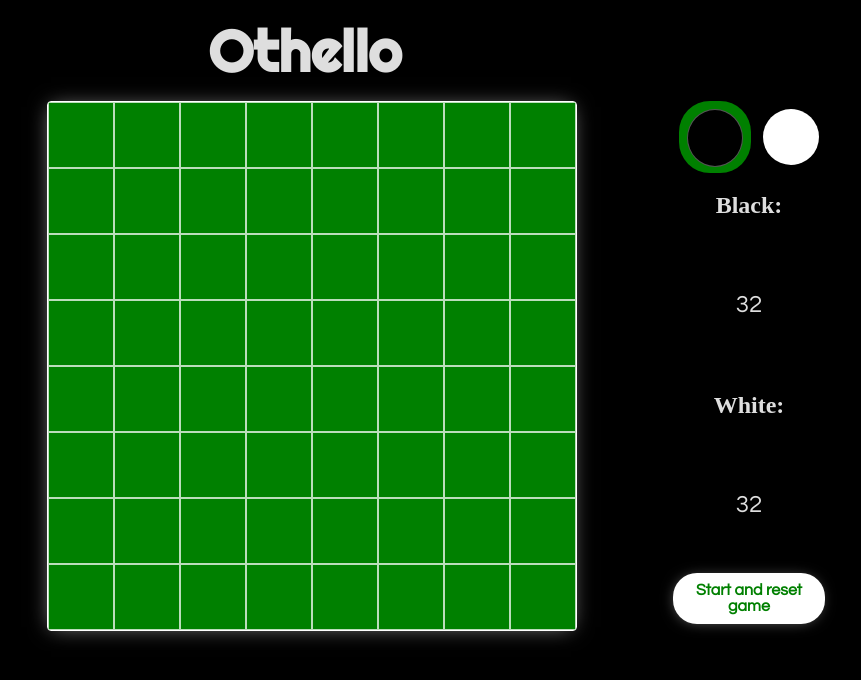
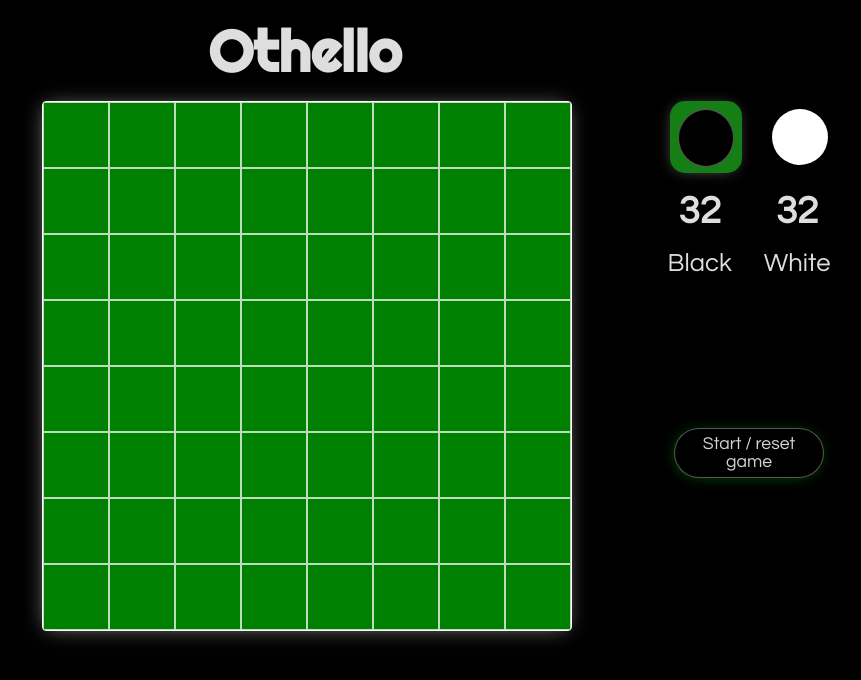
Before and after one commit to Camilaf19/othello-game, a React (Create React App) app: page / in a window 1280 px wide. Shown: the top 680 px of the page, without its empty margins (220-1081 px from the left). Built offline with nearby package versions, Linux system fonts and the light colour scheme.

Commit message:
Refactoring functions and styles

```diff
--- a/src/App.tsx
+++ b/src/App.tsx
@@ -1,44 +1,39 @@
-import { useEffect, useState } from 'react'
-import { Token } from './components/Token'
+import { useState } from 'react'
+import { PlayerStats } from './components/PlayerStats'
+import { Token } from './components/TokenDisplay'
 import { Board } from './classes/board'
 import { Cell } from './classes/cells'
-
 
 function App() {
   const initializeBoard = new Board(8, 8)
   const [board, setBoard] = useState(initializeBoard)
   const newBoard = board.initBoard()
   const [turn, setTurn] = useState(1)
-  const [whiteTokens, setWhiteTokens] = useState(30)
-  const [blackTokens, setBlackTokens] = useState(30)
+  const [whiteTokens, setWhiteTokens] = useState(32)
+  const [blackTokens, setBlackTokens] = useState(32)
 
-  useEffect(() => {
-      setWhiteTokens(32)
-      setBlackTokens(32)
-  }, [])
-
-  function handleClickBoard(irow: number, icol: number): void {
-    const cell = new Cell(irow, icol, turn)
-    let cellValue = cell.validateMove(board)
-    let tokenschanged = cell.flippedTokens
+  function handleClickBoard(irow: number, icol: number) {
+    const cellClass = new Cell(irow, icol, turn)
+    const cellValue = cellClass.validateMove(board)
+    const tokensChanged = cellClass.flippedTokens
     let changeTurn = false
 
     if ((turn === 1 || turn === 2) && cellValue === 0) {
       setWhiteTokens(whiteTokens)
       setBlackTokens(blackTokens)
-    } else if (turn === 1 && blackTokens > 0) {
-      setBlackTokens(blackTokens - tokenschanged)
-      setWhiteTokens(whiteTokens + tokenschanged - 1)
+    } else if (turn === 1) {
+      setBlackTokens((prevBlackTokens) => prevBlackTokens - tokensChanged)
+      setWhiteTokens((prevWhiteTokens) => prevWhiteTokens + tokensChanged - 1)
       changeTurn = true
-    } else if (turn === 2 && whiteTokens > 0) {
-      setWhiteTokens(whiteTokens - tokenschanged )
-      setBlackTokens(blackTokens + tokenschanged - 1)
+    } else if (turn === 2) {
+      setWhiteTokens((prevWhiteTokens) => prevWhiteTokens - tokensChanged)
+      setBlackTokens((prevBlackTokens) => prevBlackTokens - tokensChanged - 1)
       changeTurn = true
     }
-
     if (changeTurn) {
     const newTurn = turn === 1 ? 2 : 1
     setTurn(newTurn)
+    }
   }
 
   if (blackTokens === 0 || whiteTokens === 0) {
@@ -46,7 +41,13 @@ function App() {
     alert('game over')
     // setBoard(board)
   }
+
+  function handleRestartGame() {
+    setBoard(newBoard)
+    setWhiteTokens(30)
+    setBlackTokens(30)
   }
+
   return (
     <>
       <header className='header-app'>
@@ -67,9 +68,6 @@ function App() {
                       className='cols'
                       onClick={() => handleClickBoard(irow, icol)}
                     >
-                      {board.cells[irow][icol] === 0 && (
-                        <div className='token-none' />
-                      )}
                       {board.cells[irow][icol] === 1 && (
                         <div className='token-black' />
                       )}
@@ -83,34 +81,23 @@ function App() {
             )
           })}
         </section>
-        <section className='aside-container'>
-          <article className='turns-container'>
+        <aside className='aside-container'>
+          <section className='turns-container'>
             <Token
-              classname='token-black'
+              className='token-black'
               isSelected={turn === 1}
-            ></Token>
+            />
             <Token
-              classname='token-white'
+              className='token-white'
               isSelected={turn === 2}
-            ></Token>
-          </article>
-          <article className='tokens-container'>
-            <h2>Black:</h2>
-            <p>{blackTokens}</p>
-            <h2>White:</h2>
-            <p>{whiteTokens}</p>
-            <button
-              className='button-start'
-              onClick={() => {
-                setBoard(newBoard)
-                setWhiteTokens(30)
-                setBlackTokens(30)
-              }}
-            >
-              Start and reset game
-            </button>
-          </article>
+            />
           </section>
+          <PlayerStats
+            whiteTokens={whiteTokens}
+            blackTokens={blackTokens}
+            handleRestartGame={handleRestartGame}
+          />
+        </aside>
       </main>
     </>
   )
--- a/src/classes/cells.ts
+++ b/src/classes/cells.ts
@@ -12,7 +12,7 @@ export class Cell extends Board {
       [1, 0], // abajo
       [0, -1], // izquierda
     ]
-    this.currentPlayer = currentPlayer // turns: 1= black token 2= white token
+    this.currentPlayer = currentPlayer
   }
 
   validateMove(Board: Board) {
@@ -26,18 +26,11 @@ export class Cell extends Board {
       if (row >= 0 && row < 8 && col >= 0 && col < 8) {
         if (Board.cells[row][col] === 3 - this.currentPlayer) {
           // la celda adyacente sea el oponente
-          debugger
           if (Board.cells[this.rows][this.cols] !== this.currentPlayer) {
             this.flippedTokens++
-            Board.cells[this.rows][this.cols] = this.currentPlayer
+            Board.cells[this.rows][this.cols] = this.currentPlayer //pintar el turno actual
           }
-          //pintar el turno actual
-          this.createChain(
-            this.rows,
-            this.cols,
-            direction,
-            this.currentPlayer,
-            Board
+          this.createChain(this.rows, this.cols, direction, this.currentPlayer, Board
           )
         }
       }
@@ -54,14 +47,7 @@ export class Cell extends Board {
   ) {
     let r = row + direction[0] // adyacentes del actual
     let c = col + direction[1]
-    while (
-      r >= 0 &&
-      r < 8 &&
-      c >= 0 &&
-      c < 8 &&
-      Board.cells[r][c] === 3 - currentPlayer
-    ) {
-      debugger
+    while (r >= 0 && r < 8 && c >= 0 && c < 8 && Board.cells[r][c] === 3 - currentPlayer) {
       Board.cells[r][c] = currentPlayer // pinta la celda adaycente del jugador actual
       this.flippedTokens++
       r += direction[0] //cambia a los valores adayacentes de la adyacente
--- /dev/null
+++ b/src/components/PlayerStats.tsx
@@ -0,0 +1,28 @@
+interface myProps {
+    blackTokens: number
+    whiteTokens: number
+    handleRestartGame: () => void
+}
+
+export const PlayerStats = ({ blackTokens, whiteTokens, handleRestartGame }: myProps) => {
+    return (
+      <>
+        <section className='tokens-container'>
+          <article className='count-tokens'>
+            <p>{blackTokens}</p>
+            <span>Black</span>
+          </article>
+          <article className='count-tokens'>
+            <p>{whiteTokens}</p>
+            <span>White</span>
+          </article>
+        </section>
+        <button
+          className='button-start'
+          onClick={() => handleRestartGame()}
+        >
+          Start / reset game
+        </button>
+      </>
+    )
+}
--- a/src/components/Token.tsx
+++ /dev/null
@@ -1,16 +0,0 @@
-
-interface myProps {
-  isSelected: boolean
-  classname: string
-}
-
-export const Token = ({ isSelected, classname}: myProps) => {
-  const className = isSelected ? 'token-selected' : 'token-none'
-  return (
-    <>
-      <section className={className}>
-        <div className={classname}></div>
-      </section>
-    </>
-  )
-}
--- /dev/null
+++ b/src/components/TokenDisplay.tsx
@@ -0,0 +1,15 @@
+interface myProps {
+  isSelected: boolean
+  className: string
+}
+
+export const Token = ({ isSelected, className: classname }: myProps) => {
+  const classNameSelected = isSelected ? 'token-selected' : 'token-container'
+  return (
+    <>
+      <section className={classNameSelected}>
+        <div className={classname}></div>
+      </section>
+    </>
+  )
+}
--- a/src/index.tsx
+++ b/src/index.tsx
@@ -1,6 +1,6 @@
 import React from 'react';
 import ReactDOM from 'react-dom/client';
-import './index.css';
+import './styles.css';
 import App from './App';
 
 const root = ReactDOM.createRoot(
--- a/src/index.css
+++ b/src/styles.css
@@ -45,7 +45,7 @@ body {
   background-color: #008000;
 }
 
-.token-none {
+.token-container {
   display: flex;
   height: 3.5em;
   width: 3.5em;
@@ -76,9 +76,10 @@ body {
   height: 3.5em;
   width: 3.5em;
   margin: auto;
-  background-color: #008000;
-  border-radius: 31px;
+  background-color: #22c722a2;
+  border-radius: 15px;
   padding: 0.5em;
+  box-shadow: -1px 1px 15px -5px rgba(212, 211, 211, 0.555);
 }
 
 .aside-container {
@@ -90,31 +91,39 @@ body {
 .turns-container {
   display: flex;
   justify-content: center;
+  gap: 1.5em;
 }
 
 .tokens-container {
   display: flex;
-  flex-direction: column;
   justify-content: center;
   align-items: center;
- gap: 2em;
+  gap: 2em;
+}
+
+.count-tokens {
+  text-align: center;
+  font-family: 'Questrial', sans-serif;
+  font-size: 1.6em;
 }
 
 p {
-  font-family: 'Questrial', sans-serif;
   font-size: 1.5em;
+  margin: 0.7em 0em;
+  font-weight: bold;
 }
 
 .button-start {
-  background-color: white;
-  width: 9.5em;
-  height: 3.2em;
-  font-size: 1em;
+  background-color: black;
+  border: 1px solid rgba(255, 255, 255, 0.342);
+  width: 8.5em;
+  height: 2.8em;
+  font-size: 1.1em;
   border-radius: 1.5em;
   font-family: 'Questrial', sans-serif;
-  font-weight: bold;
+  font-weight: 200;
   cursor: pointer;
-  color: #008000;
-  box-shadow: -1px 1px 15px -5px rgba(255, 255, 255, 0.555);
-  border: none;
+  color: rgba(255, 255, 255, 0.836);
+  box-shadow: -1px 1px 15px -5px #008000;
+  margin: auto;
 }
```
Also changed, not shown: src/classes/Player.ts (deleted, +0 -11 lines). Lines whose indentation alone changed are shown as unchanged.
